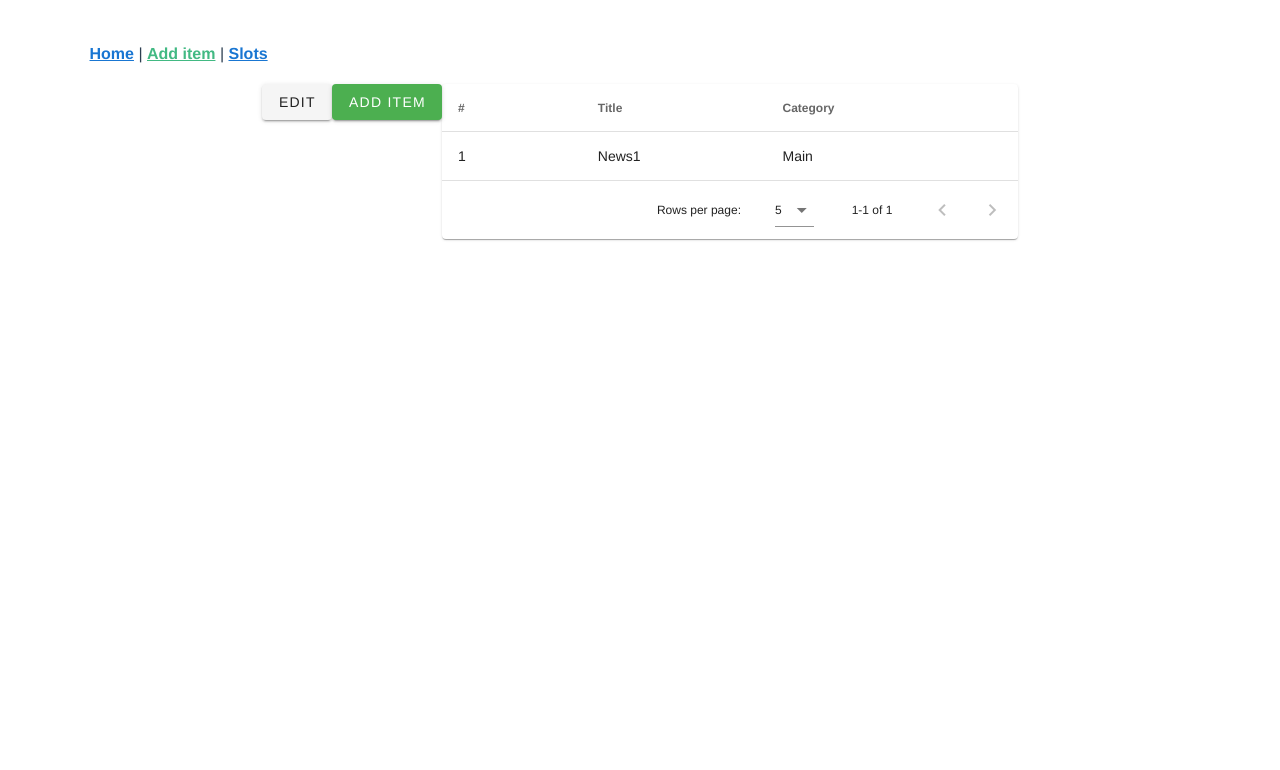
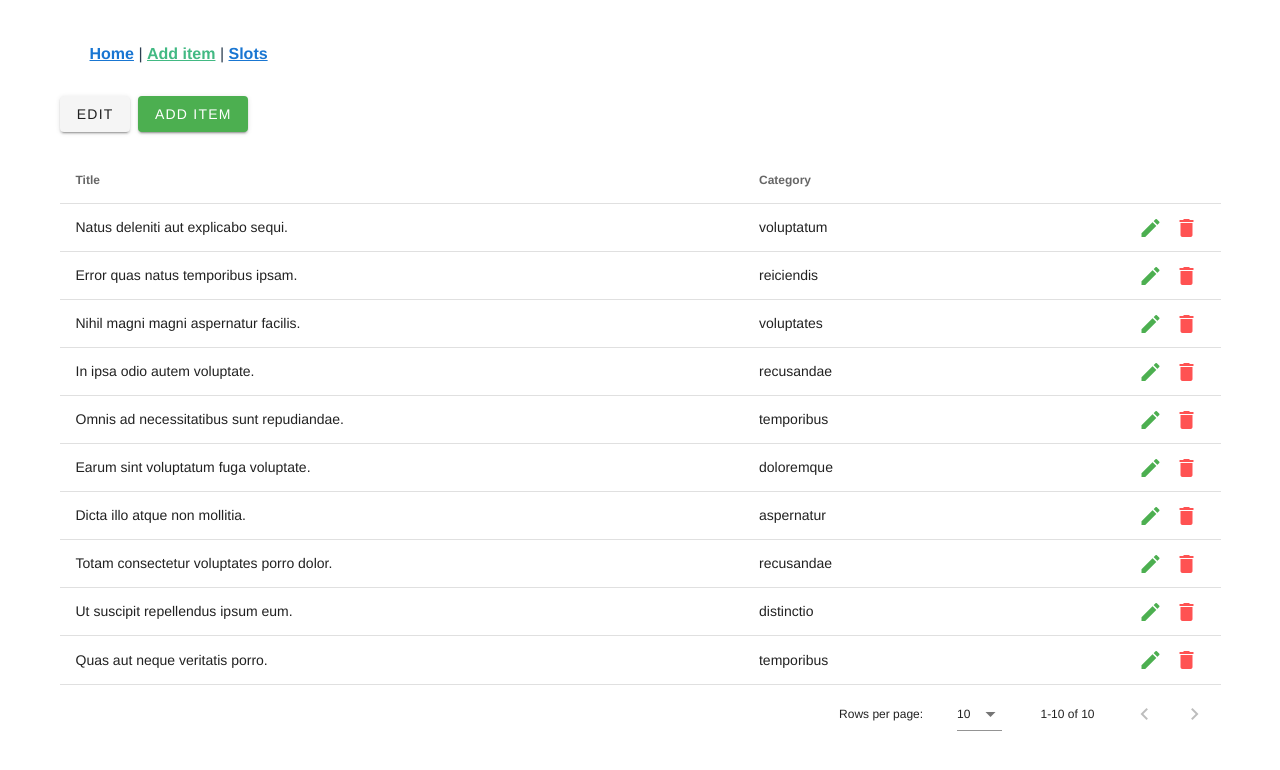
Before and after one commit to Tatiana773/vue-pp, a Vue app: page /add-item in a window 1280 px wide. Shown: the top 770 px of the page. Built offline with nearby package versions, Linux system fonts and the light colour scheme.

Commit message:
Data table

```diff
--- /dev/null
+++ b/src/api/items.js
@@ -0,0 +1,59 @@
+import { faker } from '@faker-js/faker'
+
+const mockCategoriesCollection = () => {
+    console.log('Make mock Items collection')
+
+    const collection = []
+
+    for (let i = 0; i < 10; i++) {
+        collection.push({
+            catId: faker.datatype.uuid(),
+            title: faker.lorem.word(10)
+        })
+    }
+
+    return collection
+}
+
+const categoryiesCollection = mockCategoriesCollection()
+
+const mockItemsCollection = () => {
+    console.log('Make mock Items collection')
+
+    const collection = []
+
+    for (let i = 0; i < 10; i++) {
+        collection.push({
+            id: faker.datatype.uuid(),
+            title: faker.lorem.sentence(5),
+            catId: categoryiesCollection[i].catId,
+            createdAt: Date.now()
+        })
+    }
+
+    return collection
+}
+
+const itemsCollection = mockItemsCollection()
+
+export const getItemsCollection = () => {
+    return new Promise((resolve) => {
+        setTimeout(() => {
+            resolve({
+                success: 1,
+                data: itemsCollection
+            });
+        }, 1000);
+    })
+}
+
+export const getItemsCategoriesCollection = () => {
+    return new Promise((resolve) => {
+        setTimeout(() => {
+            resolve({
+                success: 1,
+                data: categoryiesCollection
+            });
+        }, 1000);
+    })
+}
--- a/src/components/AddItem/AddItem.vue
+++ b/src/components/AddItem/AddItem.vue
@@ -1,21 +1,84 @@
 <template>
-    <v-row justify="center">
-        <v-btn @click="onEdit">Edit</v-btn>
+    <div>
+        <v-row justify="center">
+            <v-col cols="12">
+                <v-btn @click="onEdit">Edit</v-btn>
+                <v-btn
+                    color="success"
+                    dark
+                    @click="dialog = true"
+                    class="ml-2"
+                >
+                    Add Item
+                </v-btn>
+            </v-col>
+            <v-col cols="12">
+                <v-data-table
+                    :headers="headers"
+                    :items="computedItems"
+                    mobile-breakpoint="0"
+                >
+                    <template #item.actions="{item}">
+                        <div
+                            v-if="!isMobile"
+                            class="d-flex justify-end"
+                        >
+                            <v-btn
+                                v-for="(action, index) in itemActions(item)"
+                                :key="index"
+                                icon
+                                :color="action.color"
+                                @click="action.callback"
+                            >
+                                <v-icon
+                                >
+                                    {{action.icon}}
+                                </v-icon>
+                            </v-btn>
+                        </div>
+                        <div
+                            v-else
+                            class="d-flex justify-end"
+                        >
+                            <v-menu offset-y>
+                                <template #activator="{ on, attrs }">
+                                    <v-btn
+                                        icon
+                                        v-bind="attrs"
+                                        v-on="on"
+                                    >
+                                        <v-icon>
+                                            mdi-dots-vertical
+                                        </v-icon>
+                                    </v-btn>
+                                </template>
+                                <v-list>
+                                    <v-list-item
+                                        v-for="(action, index) in itemActions(item)"
+                                        :key="index"
+                                    >
+                                        <v-list-item-icon>
+                                            <v-icon>{{action.icon}}</v-icon>
+                                        </v-list-item-icon>
+                                        <v-list-item-title>
+                                            {{ action.text }}
+                                        </v-list-item-title>
+                                    </v-list-item>
+                                </v-list>
+                            </v-menu>
+                        </div>
+                    </template>
+                </v-data-table>
+            </v-col>
+
+
+
+        </v-row>
         <v-dialog
             v-model="dialog"
             persistent
             max-width="500"
         >
-            <template v-slot:activator="{ on, attrs }">
-                <v-btn
-                    color="success"
-                    dark
-                    v-bind="attrs"
-                    v-on="on"
-                >
-                    Add Item
-                </v-btn>
-            </template>
             <v-card class="pa-6">
                 <v-form
                     ref="newsForm"
@@ -36,7 +99,7 @@
                     />
                     <v-select
                         v-model="newsItem.catId"
-                        :items="items"
+                        :items="categories"
                         item-text="title"
                         item-value="catId"
                         label="Category"
@@ -69,20 +132,22 @@
                 </v-card-actions>
             </v-card>
         </v-dialog>
-        <ItemsTable/>
-    </v-row>
+    </div>
 
 </template>
 
 <script>
-import ItemsTable from '../Table/Table.vue';
+import {getItemsCategoriesCollection, getItemsCollection} from '@/api/items'
+import breakpointChecker from '@/mixins/breakpointChecker'
+
 const requiredField = v => !!v && !!v.length || 'This field is required'
 
 export default {
     name: 'AddItem',
-    components: {
-        ItemsTable,
-    },
+    components: {},
+    mixins: [
+        breakpointChecker
+    ],
     computed: {
         buttonText() {
             const isCreating = Object.keys(this.newsItem).length === 0
@@ -96,6 +161,41 @@ export default {
                 outlined: true,
                 dense: true
             }
+        },
+        headers() {
+            const headers = [
+                {
+                    text: 'Title',
+                    value: 'title'
+                }
+            ]
+
+            if(!this.isMobile) {
+                headers.push({
+                    text: 'Category',
+                    value: 'catTitle'
+                })
+            }
+
+            headers.push({
+                value: 'actions',
+                sortable: false
+            })
+
+            return headers
+        },
+        computedItems() {
+            const itemsCollection = this.itemsCollection
+            const result = []
+
+            itemsCollection.forEach(o => {
+                result.push({
+                    ...o,
+                    catTitle: this.getCatTitle(o.catId)
+                })
+            })
+
+            return result
         }
     },
     watch: {
@@ -108,43 +208,60 @@ export default {
     data() {
         return {
             dialog: false,
-            items: [
-                {
-                    catId: '1',
-                    title: 'Main'
-                },
-                {
-                    catId: '2',
-                    title: 'War'
-                },
-                {
-                    catId: '3',
-                    title: 'Politic'
-                },
-                {
-                    catId: '4',
-                    title: 'Economy'
-                },
-                {
-                    catId: '5',
-                    title: 'Science'
-                }
-            ],
-            news: [
-                {
-                    title: 'new Title',
-                    body: 'new body',
-                    catId: '3'
-                }
-            ],
+            categories: [],
+            itemsCollection: [],
             newsItem: {},
             isValid: true,
             rules: [requiredField]
         }
     },
+    async mounted() {
+        await this.fetchItemsCategoryCollection()
+        await this.fetchItemsCollection()
+    },
     methods: {
-        onEdit() {
-            const item = this.news[0]
+        async fetchItemsCategoryCollection() {
+            try {
+                const response = await getItemsCategoriesCollection()
+                this.categories = response.data
+            } catch (e) {
+                console.log(e)
+            }
+        },
+        async fetchItemsCollection() {
+            try {
+                const response = await getItemsCollection()
+                this.itemsCollection = response.data
+            } catch (e) {
+                console.log(e)
+            }
+        },
+        getCatTitle(catId) {
+            const category =  this.categories.find(o => o.catId === catId)
+
+            return !category ? 'Unknown' : category.title
+        },
+        itemActions(item) {
+            return [
+                {
+                    text: 'Edit',
+                    icon: 'mdi-pencil',
+                    color: 'success',
+                    callback: () => {
+                        this.onEdit(item)
+                    }
+                },
+                {
+                    text: 'Delete',
+                    icon: 'mdi-delete',
+                    color: 'error',
+                    callback: () => {
+                        console.log('Delete.item', item)
+                    }
+                }
+            ]
+        },
+        onEdit(item) {
             this.newsItem = Object.assign({}, item)
             this.dialog = true
         },
--- a/src/components/Table/Table.vue
+++ /dev/null
@@ -1,32 +0,0 @@
-<template>
-    <v-data-table
-      :headers="headers"
-      :items="news"
-      :items-per-page="5"
-      class="elevation-1"
-    ></v-data-table>
-  </template>
-<script>
-export default {
-    name: 'ItemsTable',
-  data () {
-    return {
-      headers: [
-        {
-          text: '#',
-          value: 'number',
-        },
-        { text: 'Title', value: 'title' },
-        { text: 'Category', value: 'category' },
-      ],
-        news: [
-        {
-          number: '1',
-          title: "News1",
-          category: "Main",
-        },
-    ]
-    }
-  },
-}
-</script>
--- /dev/null
+++ b/src/mixins/breakpointChecker.js
@@ -0,0 +1,7 @@
+export default {
+    computed: {
+        isMobile() {
+            return this.$vuetify.breakpoint.smAndDown
+        }
+    }
+}
```
Also changed, not shown: package.json (+6 -1 lines), 1 other file (tests, documents, lock files or other folders).
